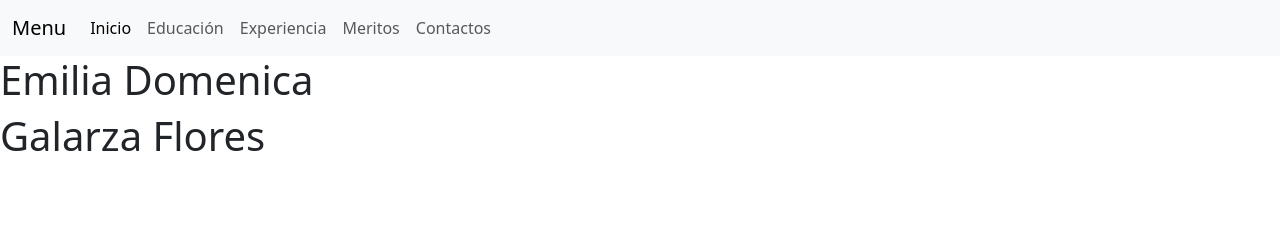
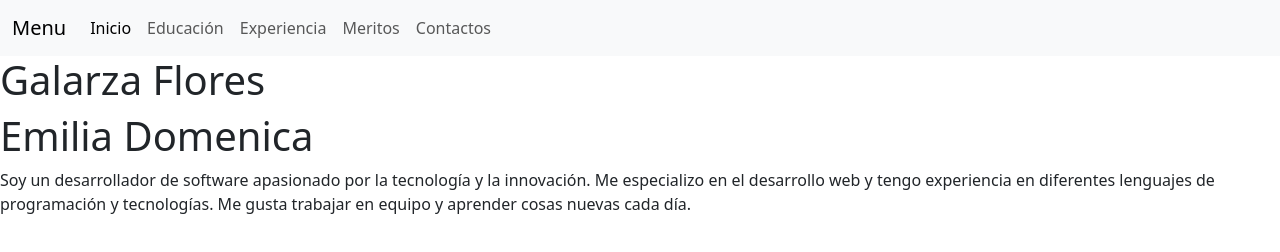
Before and after one commit to Emi1213/PracticaGit4A_GalarzaEmilia, a plain HTML site: page index.html in a window 1280 px wide. Drawn offline with nearby package versions, Linux system fonts and the light colour scheme.

Commit message:
Se agregó un resumen de mi CV

```diff
--- a/index.html
+++ b/index.html
@@ -35,8 +35,10 @@
         </div>
       </nav>
       <section>
+        <h1>Galarza Flores</h1>
         <h1>Emilia Domenica</h1>
-        <h1>Galarza Flores</h1>
+        <p>Soy un desarrollador de software apasionado por la tecnología y la innovación. Me especializo en el desarrollo web y tengo experiencia en diferentes lenguajes de programación y tecnologías. Me gusta trabajar en equipo y aprender cosas nuevas cada día.</p>
+
       </section>
 
 </body>
```
